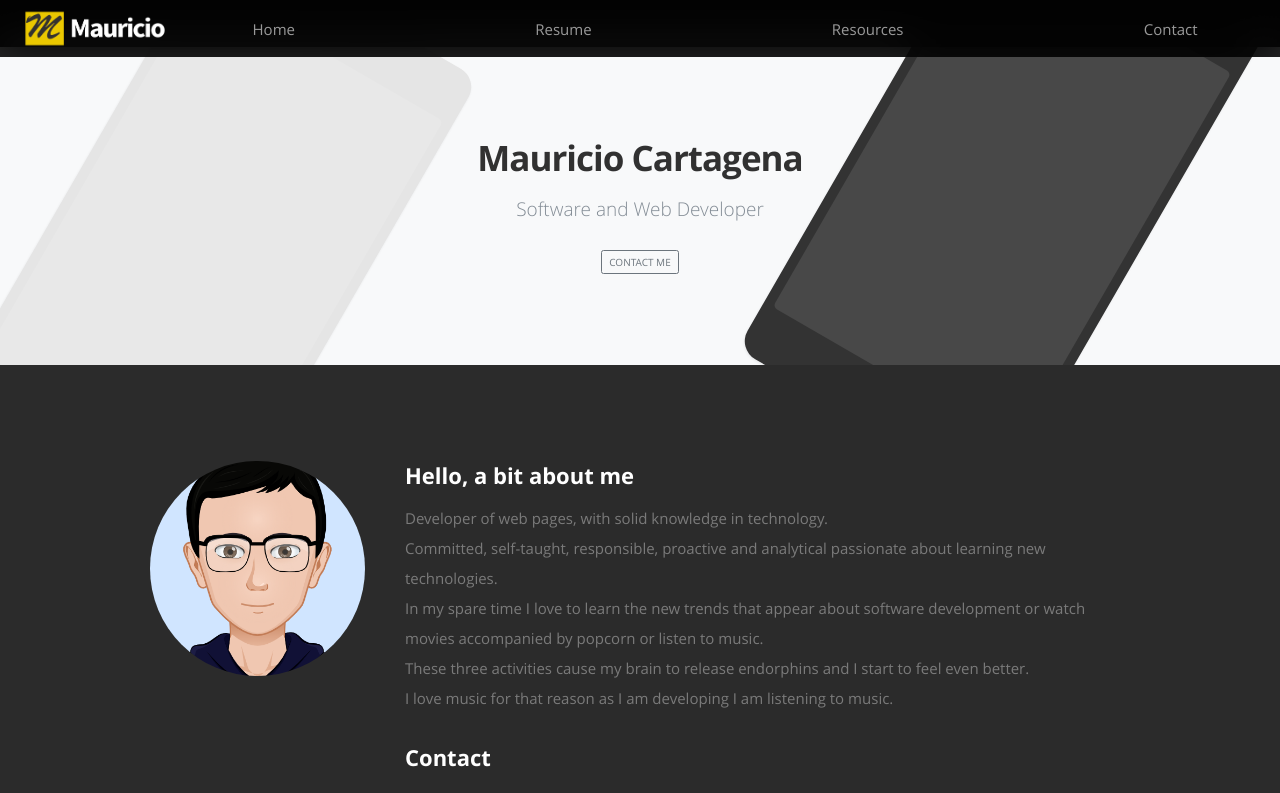
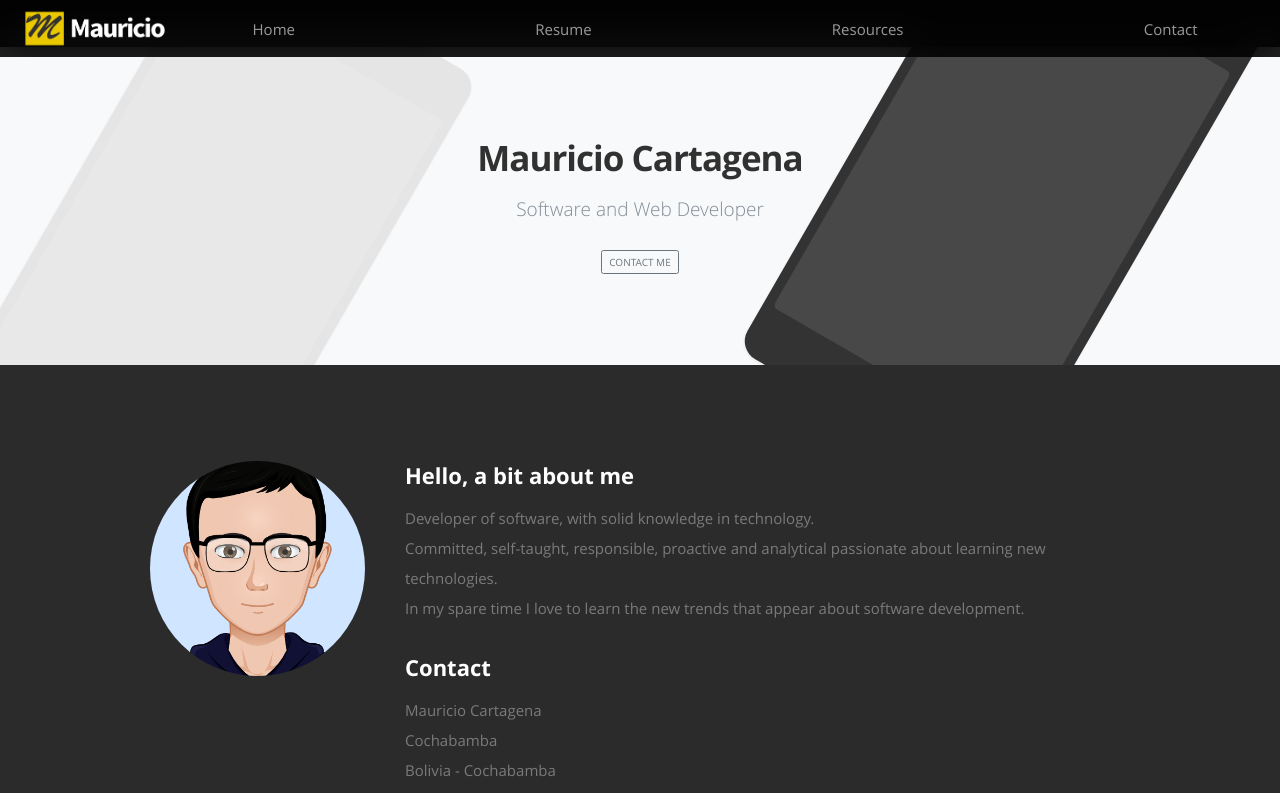
Before and after one commit to mauriciocartagena/my-perfil, a React (Create React App) app: page / in a window 1280 px wide. Shown: the top 793 px of the page. Built offline with nearby package versions, Linux system fonts and the light colour scheme.

Commit message:
updated the home

```diff
--- a/src/components/Biography.jsx
+++ b/src/components/Biography.jsx
@@ -17,16 +17,11 @@ const Biography = () =>(
                             wrapper="h2"
                         />
 
-                    <p>Developer of web pages, with solid knowledge in technology. <br/>
+                    <p>Developer of software, with solid knowledge in technology. <br/>
                     Committed, self-taught, responsible, proactive and analytical passionate about learning new technologies.
                     <br/>
 
-                    In my spare time I love to learn the new trends that appear about software development or watch movies accompanied by popcorn or listen to music.
-                    <br/>
-                    These three activities cause my brain to release endorphins and I start to feel even better.
-                    <br/>
-
-                    I love music for that reason as I am developing I am listening to music.
+                    In my spare time I love to learn the new trends that appear about software development.
 
                     <br/>
                     </p>
--- a/src/containers/Resume.jsx
+++ b/src/containers/Resume.jsx
@@ -18,8 +18,8 @@ const Resume = () => (
 
                     <div className="twelve columns">
 
-                        <h3>Instituto tecnologico Infocal</h3>
-                        <p className="info">Tecnico Superior 2020
+                        <h3>Institute technological Infocal</h3>
+                        <p className="info">Technical higher 2020
 
                         {/* <span>&bull;</span> <em className="date">
                             April 2007
@@ -110,7 +110,7 @@ const Resume = () => (
 
         <div className="nine columns main-col">
 
-            <p>This are some of my skills.
+            <p>I consider that I have the following skills.
             </p>
 
                 <div className="bars">
```
Also changed, not shown: 1 other file (tests, documents, lock files or other folders).
